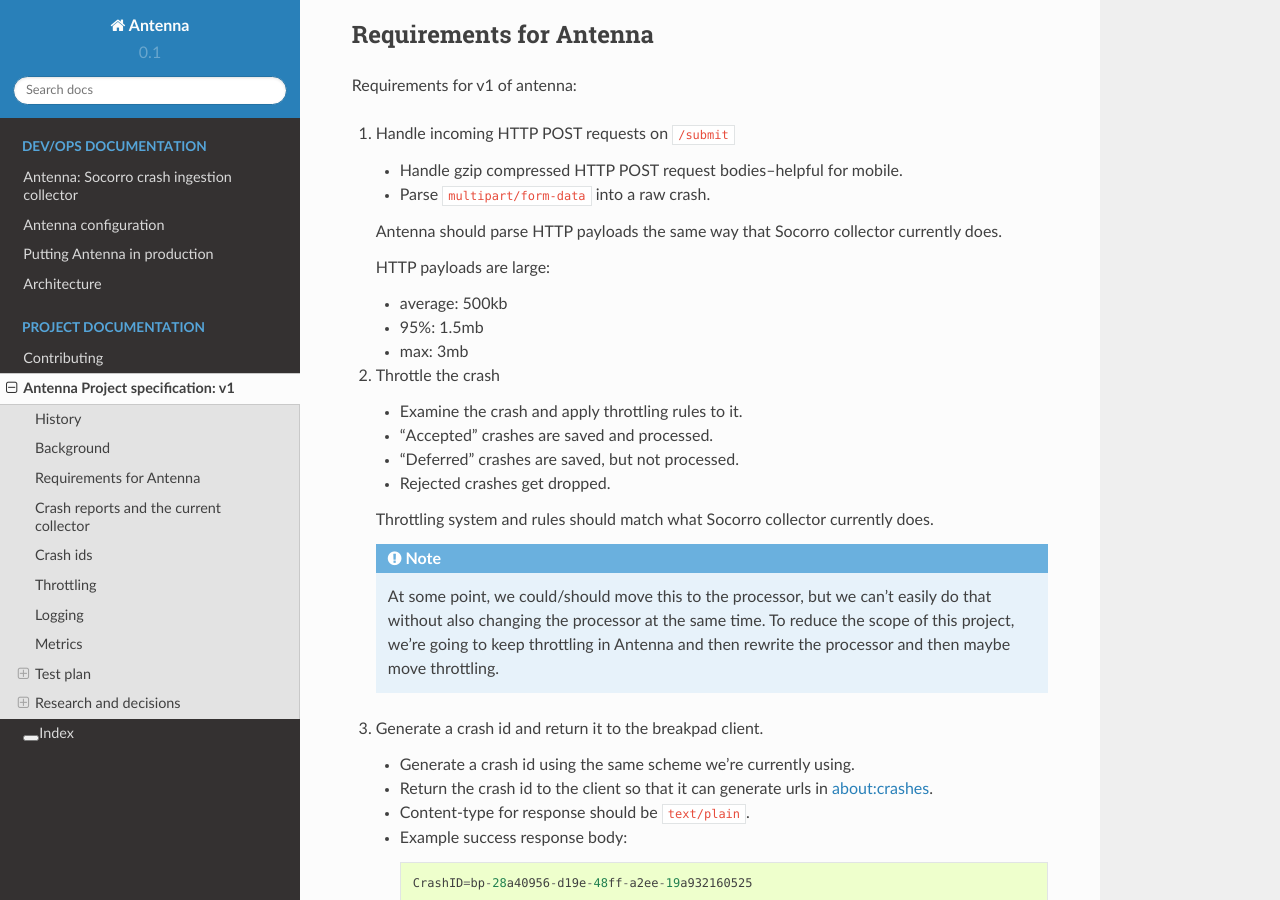
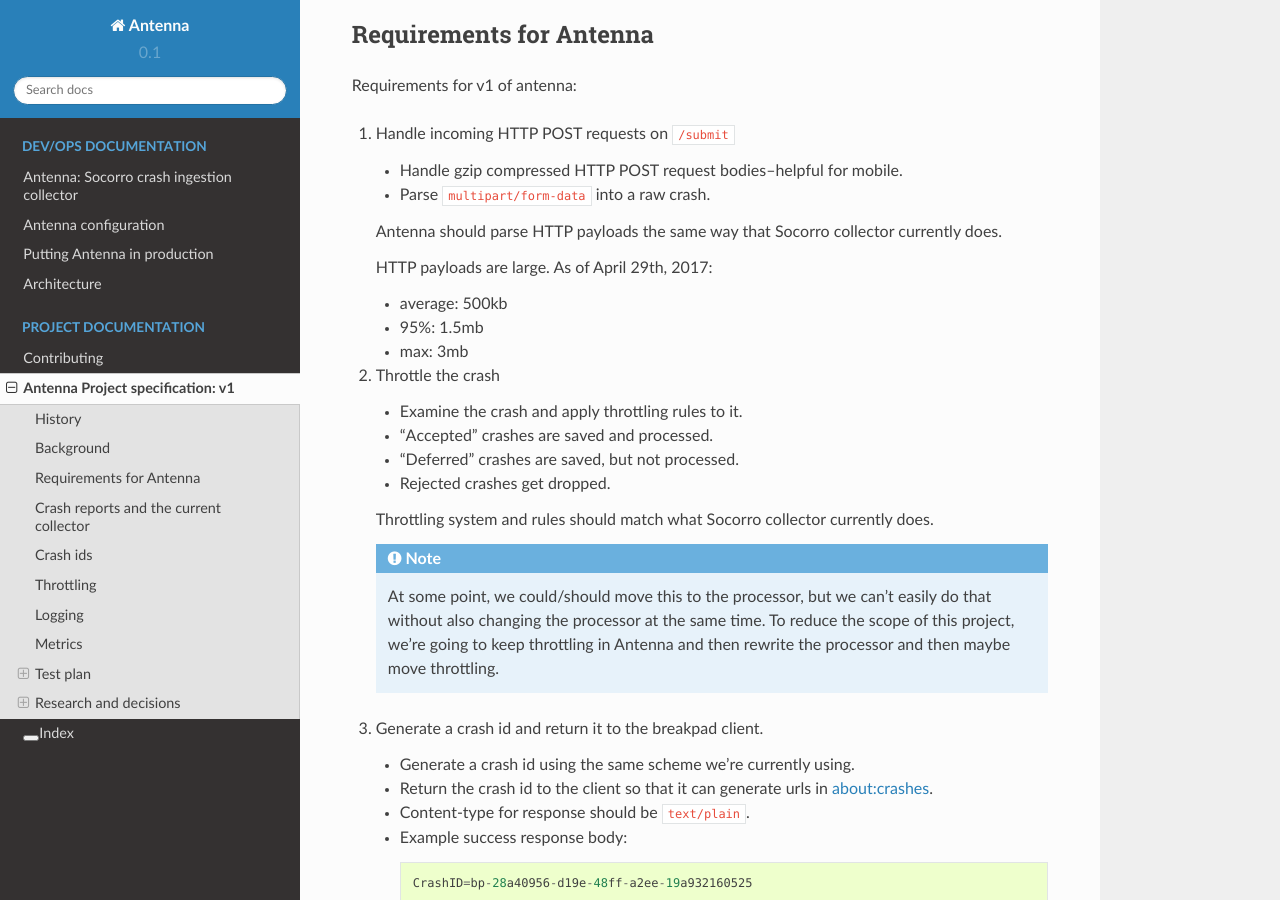
Before and after one commit to mozilla-services/antenna, a Sphinx documentation site: the page built from docs/spec_v1.rst, in a window 1280 px wide and 900 px high, scrolled down 1396 px. Built offline with Sphinx 7.4.7 and the Read the Docs theme 2.0.0, drawn with Linux system fonts in a browser that asks for light colours.

Commit message:
Minor fixes to spec

```diff
--- a/docs/spec_v1.rst
+++ b/docs/spec_v1.rst
@@ -17,7 +17,7 @@
 Background
 ==========
 
-`Socorro <https://github.com/mozilla/socorro>`_ is the crash ingestion pipeline
+`Socorro <https://github.com/mozilla-services/socorro>`_ is the crash ingestion pipeline
 for Mozilla's products including Firefox, Firefox for Android, and others.
 
 When Firefox crashes, the Breakpad crash reporter collects data, generates the
@@ -57,7 +57,7 @@
    Antenna should parse HTTP payloads the same way that Socorro collector
    currently does.
 
-   HTTP payloads are large:
+   HTTP payloads are large. As of April 29th, 2017:
 
    * average: 500kb
    * 95%: 1.5mb
```
